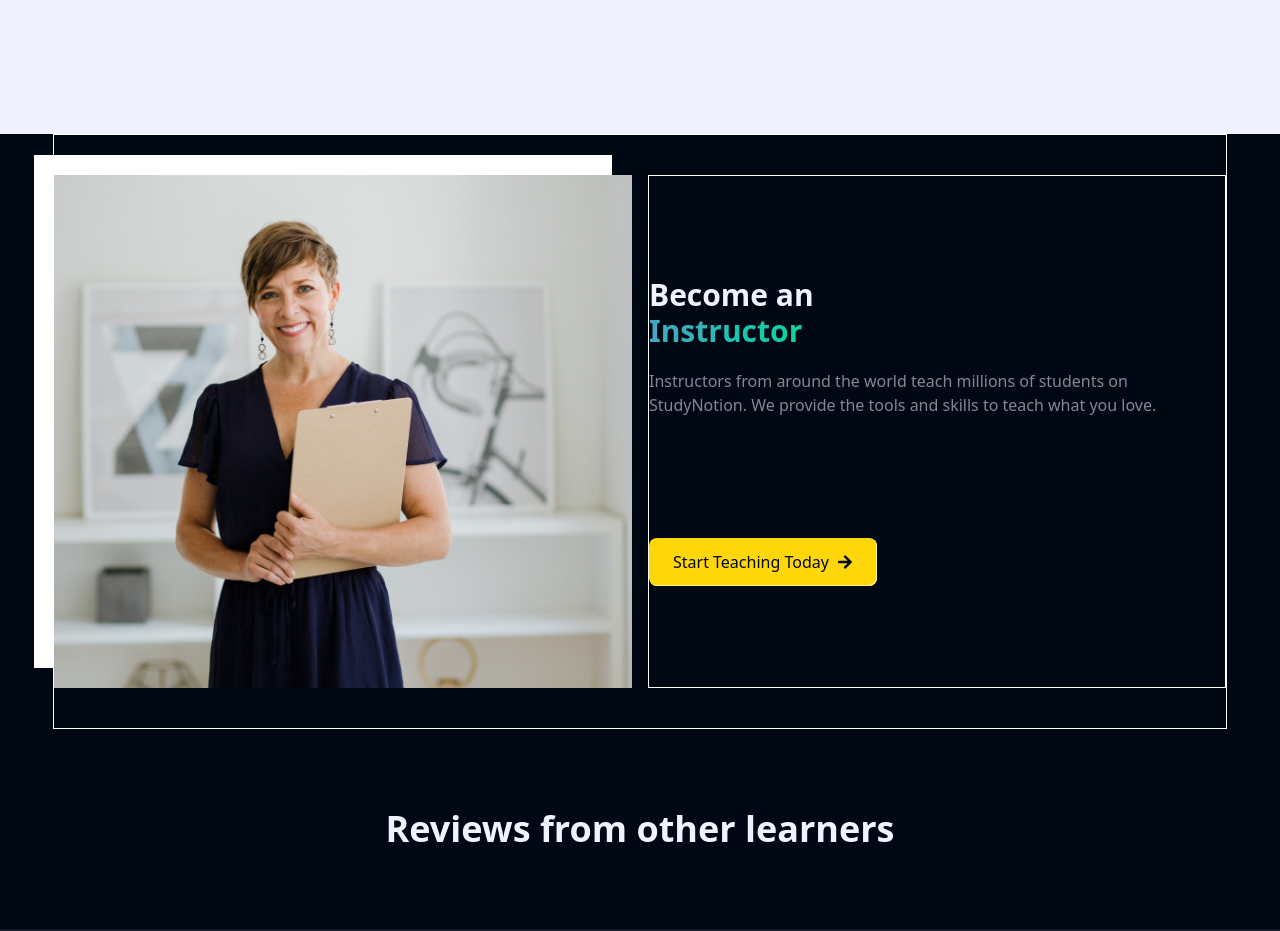
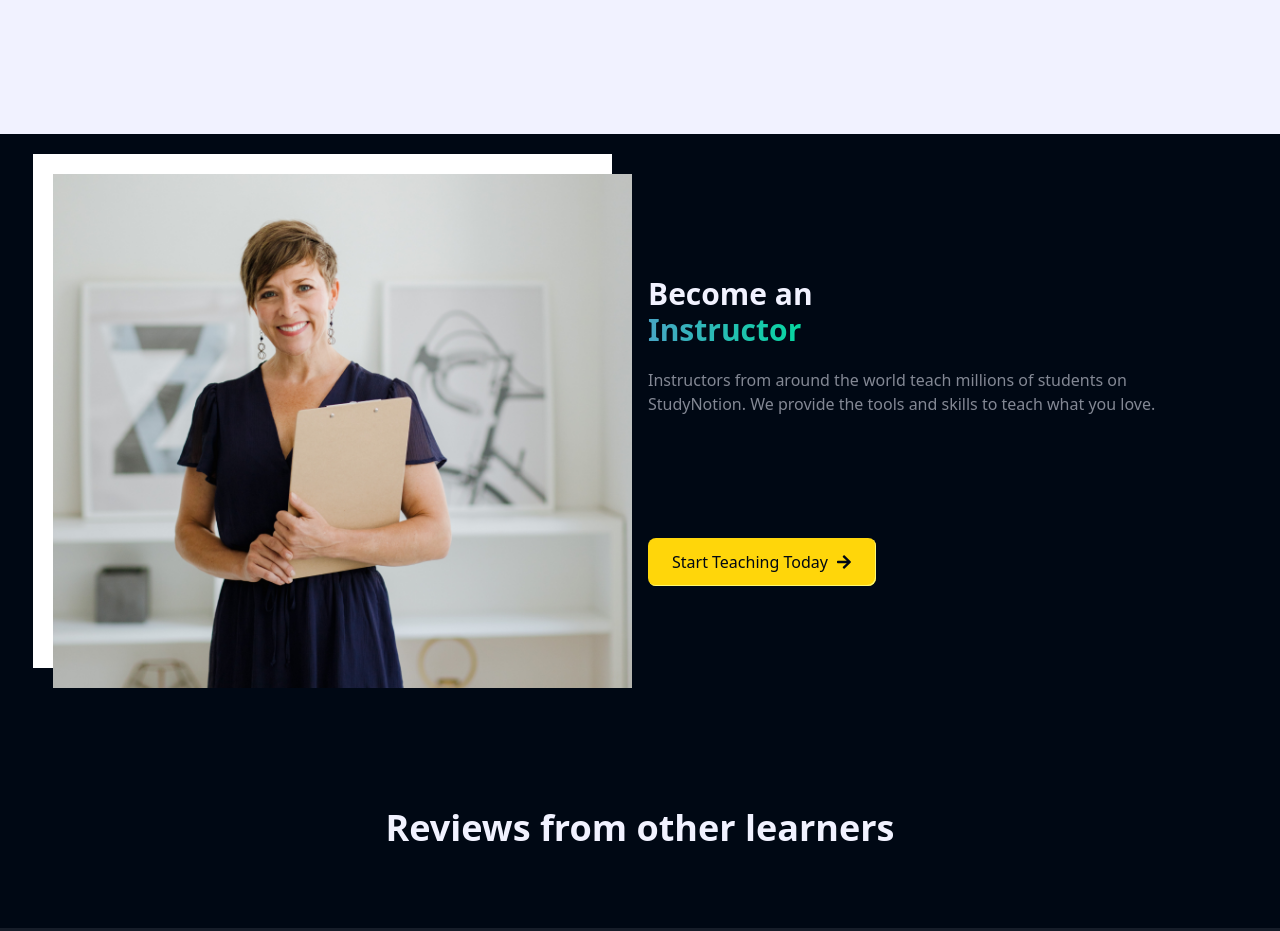
Before and after one commit to Segiterio/STUDY_NOTION, a React (Vite) app in the folder studyNotion/: page / in a window 1280 px wide. Shown: the part 3363-4294 px from the top of the page. Built offline with nearby package versions, Linux system fonts and the light colour scheme; no server answers.

Commit message:
Update Home.jsx

```diff
--- a/studyNotion/src/pages/Home.jsx
+++ b/studyNotion/src/pages/Home.jsx
@@ -159,9 +159,9 @@ export const Home = () => {
 
       <div className='max-w-maxContent mx-auto w-11/12'>
 
-        <div className='grid md:grid-cols-2 py-10 gap-4 border border-white'>
+        <div className='grid md:grid-cols-2 py-10 gap-4 '>
             <img src={Instructor} alt="Instructor" loading='lazy' className='lg:shadow-[-20px_-20px_rgba(255,255,255)] shadow-[-10px_-10px_rgba(255,255,255)] place-self-center'/>
-          <div className='flex flex-col lg:justify-evenly border border-white'>
+          <div className='flex flex-col lg:justify-evenly'>
 
             <div className=''>
               <div className="sm:text-3xl text-2xl font-bold text-richblack-5
```
